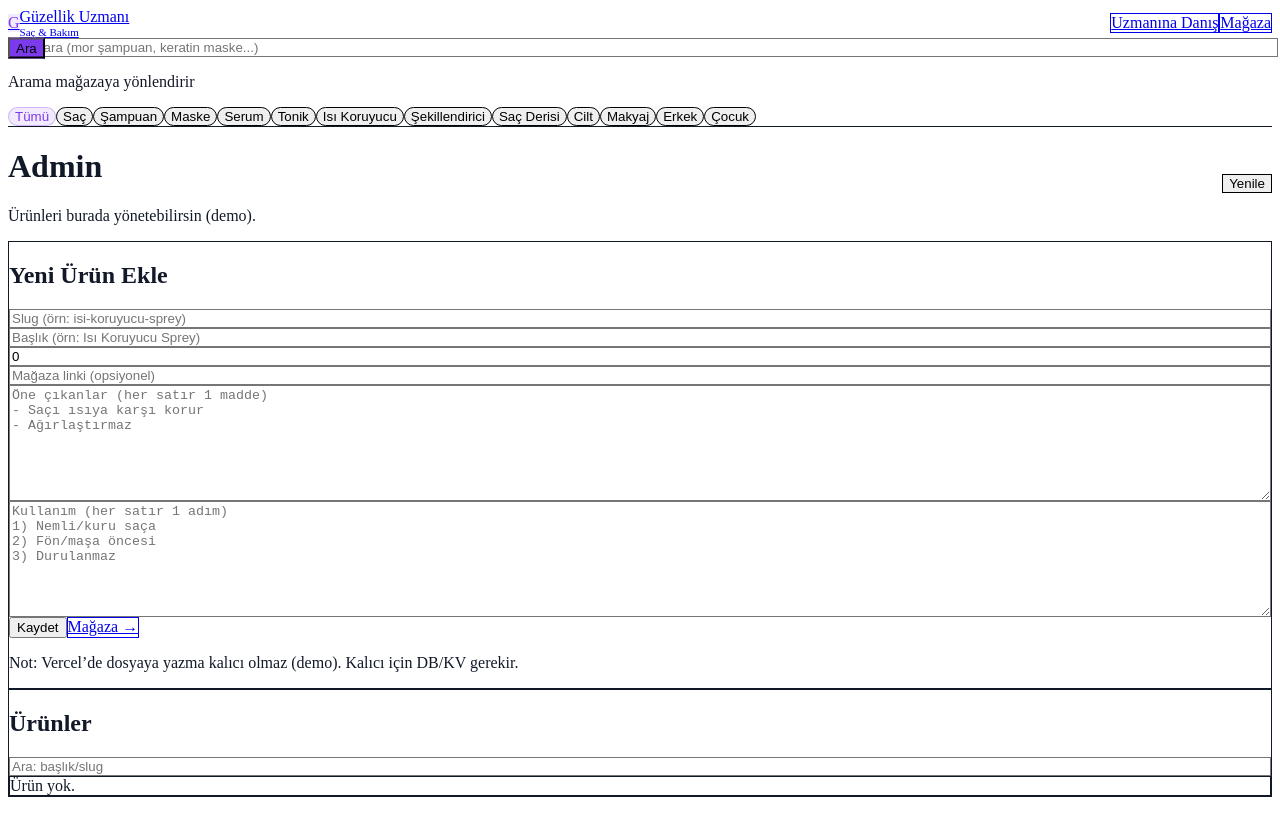
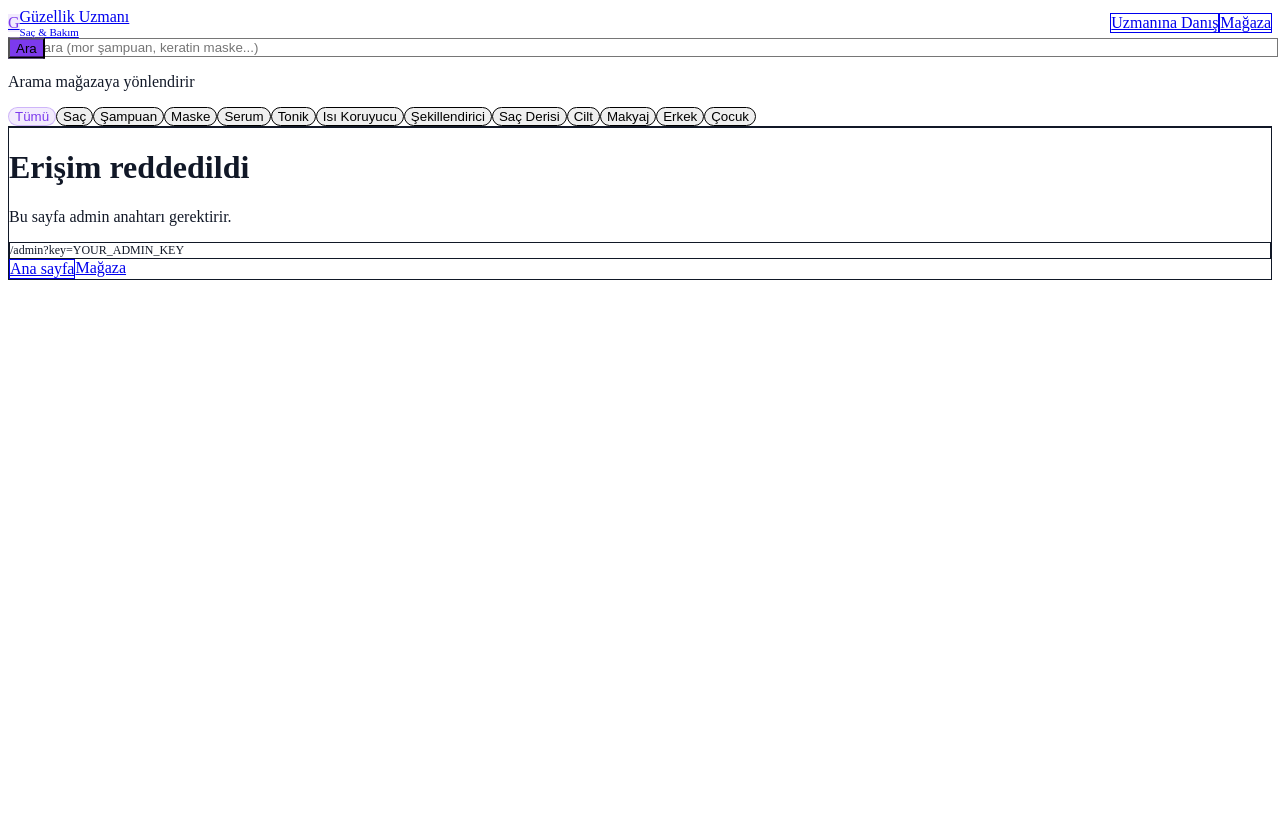
Before and after one commit to altarinoglutarkan55-bot/guzellikuzmani, a Next.js app: page /admin in a window 1280 px wide. Shown: the top 836 px of the page. After the commit the page ends 808 px from the top, so only its background shows below. Built offline with nearby package versions, Linux system fonts and the light colour scheme.

Commit message:
ui: restore consistent light theme for magaza/anket/admin

```diff
--- a/app/admin/page.tsx
+++ b/app/admin/page.tsx
@@ -1,291 +1,96 @@
-"use client";
+// app/admin/page.tsx
+import Link from "next/link";
+import { getAllProducts, getProductName, getProductSlug } from "../../lib/products";
 
-import { useEffect, useMemo, useState } from "react";
+export const revalidate = 60;
 
-type Product = {
-  id?: string;
-  slug: string;
-  title: string;
-  price: number;
-  highlights?: string[];
-  howto?: string[];
-  storeUrl?: string;
-};
+export default async function AdminPage({
+  searchParams,
+}: {
+  searchParams: Promise<Record<string, string | string[] | undefined>>;
+}) {
+  const sp = await searchParams;
+  const key = Array.isArray(sp.key) ? sp.key[0] : sp.key;
 
-type LoadState =
-  | { status: "idle" | "loading" }
-  | { status: "ready"; products: Product[] }
-  | { status: "error"; message: string };
+  const expected = process.env.ADMIN_KEY;
 
-export default function AdminPage() {
-  const [state, setState] = useState<LoadState>({ status: "idle" });
-  const [q, setQ] = useState("");
+  if (!expected || key !== expected) {
+    return (
+      <main className="mx-auto max-w-screen-md px-4 py-10">
+        <div className="rounded-3xl border border-zinc-200 bg-white p-6 shadow-sm">
+          <h1 className="text-xl font-bold tracking-tight text-zinc-900">Erişim reddedildi</h1>
+          <p className="mt-2 text-sm text-zinc-600">Bu sayfa admin anahtarı gerektirir.</p>
 
-  // basit ekleme formu
-  const [form, setForm] = useState<Product>({
-    slug: "",
-    title: "",
-    price: 0,
-    highlights: [],
-    howto: [],
-    storeUrl: "",
-  });
+          <div className="mt-4 rounded-2xl border border-zinc-200 bg-zinc-50 p-3 font-mono text-[12px] text-zinc-700">
+            /admin?key=YOUR_ADMIN_KEY
+          </div>
 
-  async function load() {
-    try {
-      setState({ status: "loading" });
-      const res = await fetch("/api/products", { cache: "no-store" });
-      if (!res.ok) throw new Error(`API hata: ${res.status}`);
-      const data = await res.json();
-
-      // API farklı format dönerse de kırılmasın:
-      const products: Product[] = Array.isArray(data) ? data : data?.products ?? [];
-      setState({ status: "ready", products });
-    } catch (e: any) {
-      setState({
-        status: "error",
-        message: e?.message || "Admin verisi alınamadı.",
-      });
-    }
+          <div className="mt-5 flex flex-wrap gap-3">
+            <Link
+              href="/"
+              className="rounded-2xl border border-zinc-200 bg-white px-4 py-2 text-sm font-semibold text-zinc-900 hover:border-zinc-300"
+            >
+              Ana sayfa
+            </Link>
+            <Link
+              href="/magaza"
+              className="rounded-2xl bg-zinc-900 px-4 py-2 text-sm font-semibold text-white hover:opacity-95"
+            >
+              Mağaza
+            </Link>
+          </div>
+        </div>
+      </main>
+    );
   }
 
-  useEffect(() => {
-    load();
-  }, []);
-
-  const products = useMemo(() => {
-    if (state.status !== "ready") return [];
-    const s = q.trim().toLowerCase();
-    if (!s) return state.products;
-    return state.products.filter((p) => {
-      return (
-        p.title?.toLowerCase().includes(s) ||
-        p.slug?.toLowerCase().includes(s)
-      );
-    });
-  }, [state, q]);
-
-  async function add() {
-    try {
-      const payload = {
-        slug: form.slug.trim(),
-        title: form.title.trim(),
-        price: Number(form.price || 0),
-        highlights: (form.highlights ?? []).filter(Boolean),
-        howto: (form.howto ?? []).filter(Boolean),
-        storeUrl: form.storeUrl?.trim() || "",
-      };
-
-      if (!payload.slug || !payload.title) {
-        alert("Slug ve Başlık zorunlu.");
-        return;
-      }
-
-      const res = await fetch("/api/products", {
-        method: "POST",
-        headers: { "content-type": "application/json" },
-        body: JSON.stringify(payload),
-      });
-
-      const data = await res.json().catch(() => ({}));
-      if (!res.ok) throw new Error(data?.error || `Ekleme hatası: ${res.status}`);
-
-      // form reset
-      setForm({ slug: "", title: "", price: 0, highlights: [], howto: [], storeUrl: "" });
-      await load();
-      alert("Ürün eklendi ✅");
-    } catch (e: any) {
-      alert(e?.message || "Ekleme başarısız.");
-    }
-  }
-
-  async function remove(slug: string) {
-    if (!confirm(`${slug} silinsin mi?`)) return;
-
-    try {
-      const res = await fetch(`/api/products?slug=${encodeURIComponent(slug)}`, {
-        method: "DELETE",
-      });
-
-      const data = await res.json().catch(() => ({}));
-      if (!res.ok) throw new Error(data?.error || `Silme hatası: ${res.status}`);
-
-      await load();
-      alert("Silindi ✅");
-    } catch (e: any) {
-      alert(e?.message || "Silme başarısız.");
-    }
-  }
+  const products = getAllProducts();
 
   return (
-    <main className="min-h-screen bg-white text-neutral-900">
-      <div className="mx-auto max-w-5xl px-4 py-10">
-        <div className="flex flex-wrap items-center justify-between gap-3">
-          <div>
-            <h1 className="text-3xl font-semibold">Admin</h1>
-            <p className="mt-1 text-sm text-neutral-600">
-              Ürünleri burada yönetebilirsin (demo).
-            </p>
-          </div>
-
-          <button
-            onClick={load}
-            className="rounded-2xl border px-4 py-2 text-sm font-medium"
-          >
-            Yenile
-          </button>
+    <main className="mx-auto max-w-screen-xl px-4 py-8">
+      <div className="mb-4 flex flex-wrap items-end justify-between gap-3">
+        <div>
+          <h1 className="text-xl font-bold tracking-tight text-zinc-900">Admin</h1>
+          <p className="mt-1 text-sm text-zinc-600">
+            Toplam ürün: <span className="font-semibold text-zinc-900">{products.length}</span>
+          </p>
         </div>
 
-        {/* Hata / Loading */}
-        {state.status === "loading" && (
-          <div className="mt-6 rounded-2xl border p-4 text-sm">Yükleniyor…</div>
-        )}
+        <Link
+          href="/magaza"
+          className="rounded-2xl bg-zinc-900 px-4 py-2 text-sm font-semibold text-white hover:opacity-95"
+        >
+          Mağaza
+        </Link>
+      </div>
 
-        {state.status === "error" && (
-          <div className="mt-6 rounded-2xl border border-red-200 bg-red-50 p-4 text-sm text-red-700">
-            Admin yüklenemedi: <b>{state.message}</b>
-            <div className="mt-2 text-xs text-red-600">
-              Not: Bu sayfa artık client, yine hata görürsen sorun API tarafındadır.
-            </div>
-          </div>
-        )}
+      <div className="rounded-3xl border border-zinc-200 bg-white p-4 shadow-sm">
+        <div className="grid grid-cols-1 gap-2">
+          {products.map((p: any) => {
+            const name = getProductName(p);
+            const slug = getProductSlug(p);
+            const href = slug ? `/urun/${encodeURIComponent(slug)}` : "/magaza";
 
-        {/* Ekleme */}
-        <section className="mt-8 rounded-3xl border p-6">
-          <h2 className="text-xl font-semibold">Yeni Ürün Ekle</h2>
+            return (
+              <div
+                key={String(p?.id ?? slug ?? name)}
+                className="flex flex-col gap-1 rounded-2xl border border-zinc-200 bg-white p-3 sm:flex-row sm:items-center sm:justify-between"
+              >
+                <div>
+                  <div className="text-sm font-semibold text-zinc-900">{name}</div>
+                  <div className="font-mono text-[11px] text-zinc-500">{slug || "(slug yok)"}</div>
+                </div>
 
-          <div className="mt-4 grid gap-3 sm:grid-cols-2">
-            <input
-              className="rounded-2xl border px-4 py-3 text-sm"
-              placeholder="Slug (örn: isi-koruyucu-sprey)"
-              value={form.slug}
-              onChange={(e) => setForm((p) => ({ ...p, slug: e.target.value }))}
-            />
-            <input
-              className="rounded-2xl border px-4 py-3 text-sm"
-              placeholder="Başlık (örn: Isı Koruyucu Sprey)"
-              value={form.title}
-              onChange={(e) => setForm((p) => ({ ...p, title: e.target.value }))}
-            />
-            <input
-              className="rounded-2xl border px-4 py-3 text-sm"
-              placeholder="Fiyat (örn: 249)"
-              type="number"
-              value={form.price}
-              onChange={(e) => setForm((p) => ({ ...p, price: Number(e.target.value) }))}
-            />
-            <input
-              className="rounded-2xl border px-4 py-3 text-sm"
-              placeholder="Mağaza linki (opsiyonel)"
-              value={form.storeUrl || ""}
-              onChange={(e) => setForm((p) => ({ ...p, storeUrl: e.target.value }))}
-            />
-          </div>
-
-          <div className="mt-4 grid gap-3 sm:grid-cols-2">
-            <textarea
-              className="min-h-[110px] rounded-2xl border px-4 py-3 text-sm"
-              placeholder={"Öne çıkanlar (her satır 1 madde)\n- Saçı ısıya karşı korur\n- Ağırlaştırmaz"}
-              value={(form.highlights || []).join("\n")}
-              onChange={(e) =>
-                setForm((p) => ({
-                  ...p,
-                  highlights: e.target.value
-                    .split("\n")
-                    .map((x) => x.replace(/^\s*[-•]\s*/, "").trim())
-                    .filter(Boolean),
-                }))
-              }
-            />
-            <textarea
-              className="min-h-[110px] rounded-2xl border px-4 py-3 text-sm"
-              placeholder={"Kullanım (her satır 1 adım)\n1) Nemli/kuru saça\n2) Fön/maşa öncesi\n3) Durulanmaz"}
-              value={(form.howto || []).join("\n")}
-              onChange={(e) =>
-                setForm((p) => ({
-                  ...p,
-                  howto: e.target.value
-                    .split("\n")
-                    .map((x) => x.replace(/^\s*\d+\)\s*/, "").trim())
-                    .filter(Boolean),
-                }))
-              }
-            />
-          </div>
-
-          <div className="mt-4 flex flex-wrap gap-3">
-            <button
-              onClick={add}
-              className="rounded-2xl bg-black px-6 py-3 text-sm font-medium text-white"
-            >
-              Kaydet
-            </button>
-
-            <a
-              href="/magaza"
-              className="rounded-2xl border px-6 py-3 text-sm font-medium"
-            >
-              Mağaza →
-            </a>
-          </div>
-
-          <p className="mt-3 text-xs text-neutral-500">
-            Not: Vercel’de dosyaya yazma kalıcı olmaz (demo). Kalıcı için DB/KV gerekir.
-          </p>
-        </section>
-
-        {/* Liste */}
-        <section className="mt-6 rounded-3xl border p-6">
-          <div className="flex flex-wrap items-center justify-between gap-3">
-            <h2 className="text-xl font-semibold">Ürünler</h2>
-            <input
-              className="w-full rounded-2xl border px-4 py-2 text-sm sm:w-80"
-              placeholder="Ara: başlık/slug"
-              value={q}
-              onChange={(e) => setQ(e.target.value)}
-            />
-          </div>
-
-          {state.status === "ready" && (
-            <div className="mt-4 grid gap-3">
-              {products.length === 0 ? (
-                <div className="rounded-2xl border p-4 text-sm text-neutral-600">
-                  Ürün yok.
-                </div>
-              ) : (
-                products.map((p) => (
-                  <div
-                    key={p.slug}
-                    className="flex flex-wrap items-center justify-between gap-3 rounded-2xl border p-4"
-                  >
-                    <div>
-                      <div className="font-medium">{p.title}</div>
-                      <div className="text-sm text-neutral-600">
-                        /urun/{p.slug} • {p.price}₺
-                      </div>
-                    </div>
-
-                    <div className="flex gap-2">
-                      <a
-                        href={`/urun/${p.slug}`}
-                        className="rounded-xl border px-3 py-2 text-xs font-medium"
-                        target="_blank"
-                      >
-                        Gör
-                      </a>
-                      <button
-                        onClick={() => remove(p.slug)}
-                        className="rounded-xl border border-red-200 bg-red-50 px-3 py-2 text-xs font-medium text-red-700"
-                      >
-                        Sil
-                      </button>
-                    </div>
-                  </div>
-                ))
-              )}
-            </div>
-          )}
-        </section>
+                <Link
+                  href={href}
+                  className="mt-2 inline-flex w-fit rounded-2xl border border-zinc-200 bg-white px-3 py-1.5 text-xs font-semibold text-zinc-900 hover:border-zinc-300 sm:mt-0"
+                >
+                  Ürüne git
+                </Link>
+              </div>
+            );
+          })}
+        </div>
       </div>
     </main>
   );
--- a/app/magaza/page.tsx
+++ b/app/magaza/page.tsx
@@ -1,162 +1,108 @@
+// app/magaza/page.tsx
 import MagazaClient from "./_components/MagazaClient";
-import productsData from "../../data/products.json";
-
-type SP = Record<string, string | string[] | undefined>;
+import { getAllProducts } from "../../lib/products";
 
 type Product = {
   slug: string;
-  title?: string;
-  name?: string;
+  title: string;
   brand?: string;
   price: number;
   compareAtPrice?: number | null;
-  images?: Array<{ src: string; alt?: string }> | string[];
-  category?: string;
-  kat?: string;
-  tags?: string[];
-  id?: string | number;
-  handle?: string;
-  productSlug?: string;
+  image: string;
+  category: string;
+  _tags?: string[];
 };
 
-function toStr(v: string | string[] | undefined) {
-  return Array.isArray(v) ? (v[0] ?? "") : (v ?? "");
-}
-
-function normalize(s: string) {
-  return (s ?? "").toString().toLowerCase().trim();
-}
-
-function slugify(input: string) {
-  const s = normalize(input)
-    .replace(/ğ/g, "g")
-    .replace(/ü/g, "u")
-    .replace(/ş/g, "s")
-    .replace(/ı/g, "i")
-    .replace(/ö/g, "o")
-    .replace(/ç/g, "c")
-    .replace(/[^a-z0-9\s-]/g, "")
-    .replace(/\s+/g, "-")
-    .replace(/-+/g, "-")
-    .replace(/^-|-$/g, "");
-  return s || "urun";
-}
-
-function getTitle(p: Product) {
-  return p.title ?? p.name ?? "Ürün";
-}
-
-function getCategoryKey(p: Product) {
-  return normalize(p.category ?? p.kat ?? "");
-}
-
-function getTagsText(p: Product) {
-  return normalize((p.tags ?? []).join(" "));
-}
-
-function getBrand(p: Product) {
-  return p.brand ?? "";
-}
-
-function imgSrc(p: Product) {
-  const imgs = p.images ?? [];
-  if (Array.isArray(imgs)) {
-    const first = imgs[0] as any;
-    if (!first) return "/demo/urun-1.jpg";
+function firstImage(p: any) {
+  const imgs = p?.images;
+  if (Array.isArray(imgs) && imgs.length > 0) {
+    const first = imgs[0];
     if (typeof first === "string") return first;
-    return first.src ?? "/demo/urun-1.jpg";
+    if (first && typeof first === "object" && first.src) return String(first.src);
   }
+  if (typeof p?.image === "string") return p.image;
   return "/demo/urun-1.jpg";
 }
 
-function enrichProducts(raw: any[]): Product[] {
-  return (raw ?? []).map((p) => {
-    const title = (p.title ?? p.name ?? "").toString();
-    const slug =
-      (p.slug ?? p.productSlug ?? p.handle ?? p.id ?? "").toString().trim() ||
-      slugify(title);
-
-    return {
-      slug,
-      title: p.title ?? p.name,
-      name: p.name,
-      brand: p.brand,
-      price: Number(p.price ?? 0),
-      compareAtPrice: p.compareAtPrice ?? p.compare_at_price ?? null,
-      images: p.images,
-      category: p.category,
-      kat: p.kat,
-      tags: Array.isArray(p.tags) ? p.tags : [],
-      id: p.id,
-      handle: p.handle,
-      productSlug: p.productSlug,
-    };
-  });
+function toNum(v: string) {
+  const n = Number(String(v ?? "").replace(",", "."));
+  return Number.isFinite(n) ? n : null;
 }
 
-function sortProducts(list: Product[], sort: string) {
-  const s = sort || "pop";
-  const copy = [...list];
-
-  if (s === "price-asc") copy.sort((a, b) => (a.price ?? 0) - (b.price ?? 0));
-  if (s === "price-desc") copy.sort((a, b) => (b.price ?? 0) - (a.price ?? 0));
-
-  return copy;
-}
+export const revalidate = 60;
 
 export default async function MagazaPage({
   searchParams,
 }: {
-  searchParams: Promise<SP>;
+  searchParams: Promise<Record<string, string | string[] | undefined>>;
 }) {
   const sp = await searchParams;
 
-  const q = toStr(sp.q);
-  const kat = toStr(sp.kat);
-  const sort = toStr(sp.sort) || "pop";
-  const min = Number(toStr(sp.min) || "0") || 0;
-  const max = Number(toStr(sp.max) || "0") || 0;
+  const q = String(Array.isArray(sp.q) ? sp.q[0] : sp.q ?? "");
+  const kat = String(Array.isArray(sp.kat) ? sp.kat[0] : sp.kat ?? "");
+  const sort = String(Array.isArray(sp.sort) ? sp.sort[0] : sp.sort ?? "pop");
+  const min = String(Array.isArray(sp.min) ? sp.min[0] : sp.min ?? "");
+  const max = String(Array.isArray(sp.max) ? sp.max[0] : sp.max ?? "");
+  const cRaw = sp.c;
+  const c = Array.isArray(cRaw) ? cRaw.map(String) : cRaw ? [String(cRaw)] : [];
 
-  const all = enrichProducts(productsData as any[]); // ARTIK slug üretildiği için eleme yok
+  const all = getAllProducts();
+  const totalAll = all.length;
 
-  const qn = normalize(q);
-  const katn = normalize(kat);
+  const mapped: Product[] = all
+    .map((p: any) => ({
+      slug: String(p?.slug ?? ""),
+      title: String(p?.title ?? p?.name ?? "Ürün"),
+      brand: p?.brand ? String(p.brand) : undefined,
+      price: Number(p?.price ?? 0),
+      compareAtPrice:
+        p?.compareAtPrice === null || typeof p?.compareAtPrice === "undefined"
+          ? null
+          : Number(p.compareAtPrice),
+      image: firstImage(p),
+      category: String(p?.category ?? ""),
+      _tags: Array.isArray(p?.tags) ? p.tags.map(String) : [],
+    }))
+    .filter((p: any) => Boolean(p.slug));
 
-  let filtered = all;
+  const qLower = q.trim().toLowerCase();
+  const minN = min ? toNum(min) : null;
+  const maxN = max ? toNum(max) : null;
 
-  if (qn) {
-    filtered = filtered.filter((p) => {
-      const hay = normalize(`${getTitle(p)} ${getBrand(p)} ${getTagsText(p)}`);
-      return hay.includes(qn);
-    });
+  let list = mapped.filter((p: any) => {
+    if (kat && p.category !== kat) return false;
+
+    if (qLower) {
+      const inTitle = p.title.toLowerCase().includes(qLower);
+      const inBrand = (p.brand ?? "").toLowerCase().includes(qLower);
+      const inTags = (p._tags as string[]).some((t) => t.toLowerCase().includes(qLower));
+      if (!inTitle && !inBrand && !inTags) return false;
+    }
+
+    if (minN !== null && p.price < minN) return false;
+    if (maxN !== null && p.price > maxN) return false;
+
+    if (c.length) {
+      const tags = p._tags as string[];
+      const hasAny = c.some((tag) => tags.includes(tag));
+      if (!hasAny) return false;
+    }
+
+    return true;
+  });
+
+  const s = sort.toLowerCase();
+  if (s === "priceasc" || s === "asc" || s === "ucuz") {
+    list = [...list].sort((a: any, b: any) => a.price - b.price);
+  } else if (s === "pricedesc" || s === "desc" || s === "pahali") {
+    list = [...list].sort((a: any, b: any) => b.price - a.price);
   }
 
-  if (katn) {
-    filtered = filtered.filter((p) => getCategoryKey(p) === katn);
-  }
-
-  if (min > 0) filtered = filtered.filter((p) => (p.price ?? 0) >= min);
-  if (max > 0) filtered = filtered.filter((p) => (p.price ?? 0) <= max);
-
-  filtered = sortProducts(filtered, sort);
+  const initial = { q, kat, sort, min, max, totalAll };
 
   return (
-    <MagazaClient
-      products={filtered.map((p) => ({
-        ...p,
-        title: getTitle(p),
-        brand: getBrand(p),
-        image: imgSrc(p),
-        category: getCategoryKey(p),
-      }))}
-      initial={{
-        q,
-        kat,
-        sort,
-        min: min ? String(min) : "",
-        max: max ? String(max) : "",
-        totalAll: all.length,
-      }}
-    />
+    <main className="mx-auto max-w-screen-xl px-4 py-6">
+      <MagazaClient products={list as any} initial={initial as any} />
+    </main>
   );
 }
--- a/lib/products.ts
+++ b/lib/products.ts
@@ -1,120 +1,57 @@
-import productsData from "@/data/products.json";
+// lib/products.ts
+import productsData from "../data/products.json";
 
-export type ProductImage = { src: string; alt?: string };
+export type AnyProduct = Record<string, any>;
 
-export type Product = {
-  slug: string;
-  title?: string;
-  name?: string;
-  brand?: string;
-  price: number;
-  compareAtPrice?: number | null;
-  images?: Array<ProductImage> | string[];
-  category?: string;
-  kat?: string;
-  tags?: string[];
-  id?: string | number;
-  handle?: string;
-  productSlug?: string;
-};
+export function getAllProducts(): AnyProduct[] {
+  // products.json: Array mi, {products:[...]} mi, {items:[...]} mi?
+  if (Array.isArray(productsData)) return productsData as AnyProduct[];
 
-function normalizeText(s: any) {
-  return (s ?? "").toString().toLowerCase().trim();
+  const any = productsData as any;
+
+  if (any && Array.isArray(any.products)) return any.products as AnyProduct[];
+  if (any && Array.isArray(any.items)) return any.items as AnyProduct[];
+  if (any && Array.isArray(any.data)) return any.data as AnyProduct[];
+
+  return [];
 }
 
-/** URL/slug için TR -> ASCII normalize */
-function normalizeSlug(input: any) {
-  return normalizeText(decodeURIComponent((input ?? "").toString()))
-    .replace(/ğ/g, "g")
-    .replace(/ü/g, "u")
-    .replace(/ş/g, "s")
-    .replace(/ı/g, "i")
-    .replace(/ö/g, "o")
-    .replace(/ç/g, "c");
+export function safeDecode(v: string) {
+  try {
+    return decodeURIComponent(v);
+  } catch {
+    return v;
+  }
 }
 
-function slugify(input: string) {
-  const s = normalizeSlug(input)
-    .replace(/[^a-z0-9\s-]/g, "")
-    .replace(/\s+/g, "-")
-    .replace(/-+/g, "-")
-    .replace(/^-|-$/g, "");
-  return s || "urun";
+export function normalizeSlug(v: any) {
+  return safeDecode(String(v ?? ""))
+    .trim()
+    .toLowerCase()
+    .replace(/^\/+|\/+$/g, "");
 }
 
-function getTitle(p: Product) {
-  return p.title ?? p.name ?? "Ürün";
+export function getProductSlug(p: AnyProduct) {
+  const direct =
+    p?.slug ??
+    p?.handle ??
+    p?.urlSlug ??
+    p?.productSlug ??
+    p?.seo?.slug ??
+    p?.seoSlug;
+
+  if (direct) return normalizeSlug(direct);
+
+  const maybeUrl = p?.url || p?.permalink || p?.href || p?.link || "";
+  if (typeof maybeUrl === "string" && maybeUrl) {
+    const clean = maybeUrl.split("?")[0].split("#")[0];
+    const parts = clean.split("/").filter(Boolean);
+    if (parts.length) return normalizeSlug(parts[parts.length - 1]);
+  }
+
+  return normalizeSlug(p?.id ?? p?.sku ?? "");
 }
 
-function normalizeImages(p: Product): ProductImage[] {
-  const imgs: any = p.images ?? [];
-  if (!Array.isArray(imgs) || imgs.length === 0) {
-    return [{ src: "/demo/urun-1.jpg", alt: getTitle(p) }];
-  }
-
-  return imgs
-    .map((it: any) => {
-      if (!it) return null;
-      if (typeof it === "string") return { src: it, alt: getTitle(p) };
-      return { src: it.src ?? "/demo/urun-1.jpg", alt: it.alt ?? getTitle(p) };
-    })
-    .filter(Boolean) as ProductImage[];
+export function getProductName(p: AnyProduct) {
+  return p?.name || p?.title || "Ürün";
 }
-
-function enrichProducts(raw: any[]): Product[] {
-  return (raw ?? []).map((p) => {
-    const title = (p.title ?? p.name ?? "").toString();
-
-    const slugRaw =
-      (p.slug ?? p.productSlug ?? p.handle ?? p.id ?? "").toString().trim() ||
-      title;
-
-    // ✅ En kritik nokta: slug her zaman standart (ASCII) olsun
-    const slug = slugify(slugRaw);
-
-    return {
-      slug,
-      title: p.title ?? p.name,
-      name: p.name,
-      brand: p.brand,
-      price: Number(p.price ?? 0),
-      compareAtPrice: p.compareAtPrice ?? p.compare_at_price ?? null,
-      images: p.images,
-      category: p.category,
-      kat: p.kat,
-      tags: Array.isArray(p.tags) ? p.tags : [],
-      id: p.id,
-      handle: p.handle,
-      productSlug: p.productSlug,
-    };
-  });
-}
-
-let _cache: Product[] | null = null;
-
-export function getAllProducts(): Product[] {
-  if (_cache) return _cache;
-  _cache = enrichProducts(productsData as any[]);
-  return _cache;
-}
-
-export function getProduct(
-  slug: string
-): (Product & { images: ProductImage[]; title: string }) | null {
-  const s = slugify(slug); // ✅ gelen slug’ı da standartlaştır
-
-  const all = getAllProducts();
-
-  const found =
-    all.find((p) => p.slug === s) ||
-    // ekstra güvenlik: title’dan üretilen slug ile de dene
-    all.find((p) => slugify(getTitle(p)) === s);
-
-  if (!found) return null;
-
-  return {
-    ...found,
-    title: getTitle(found),
-    images: normalizeImages(found),
-  };
-}
```
Also changed, not shown: app/anket/page.tsx (+6 -19 lines).
